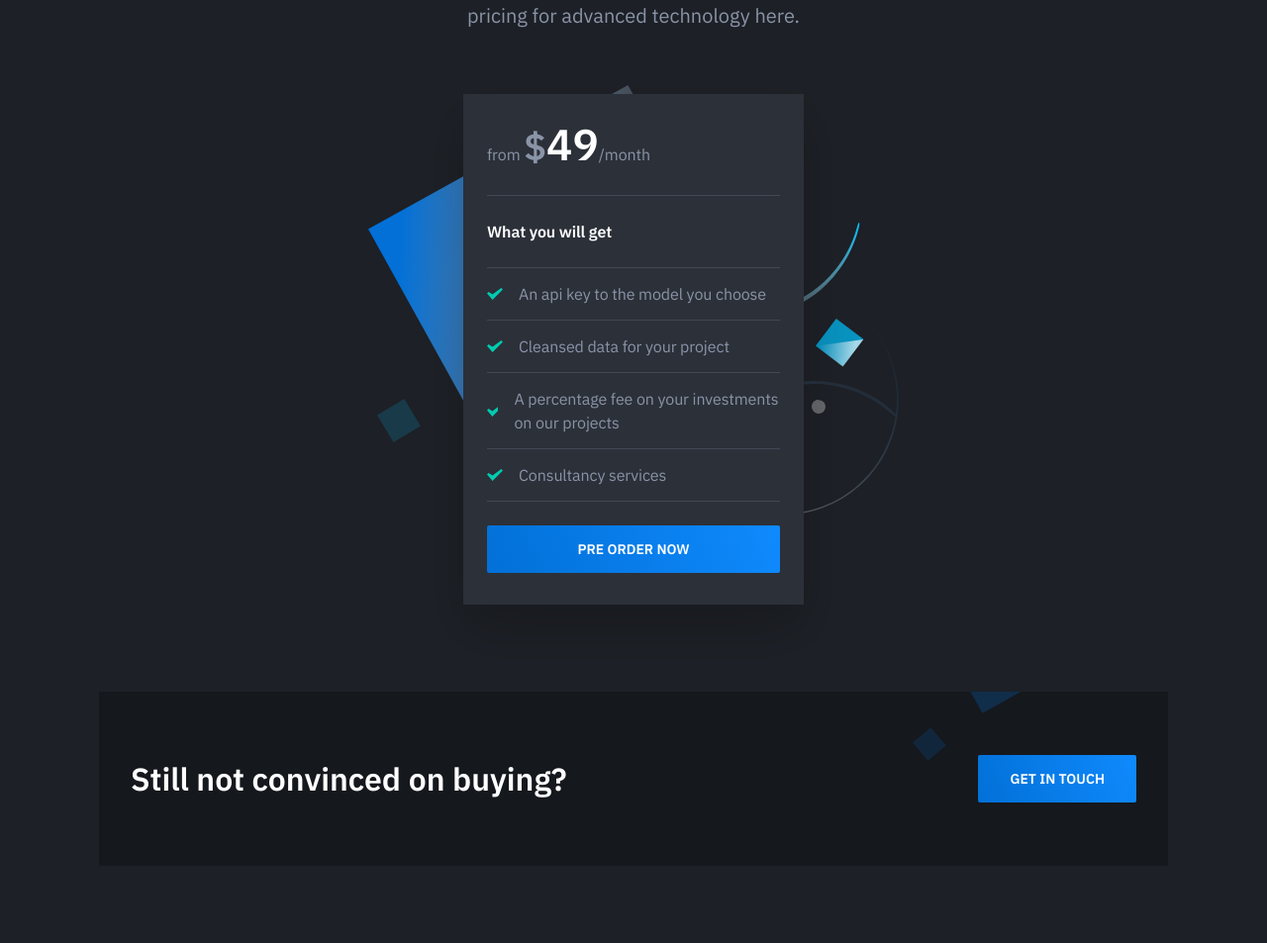
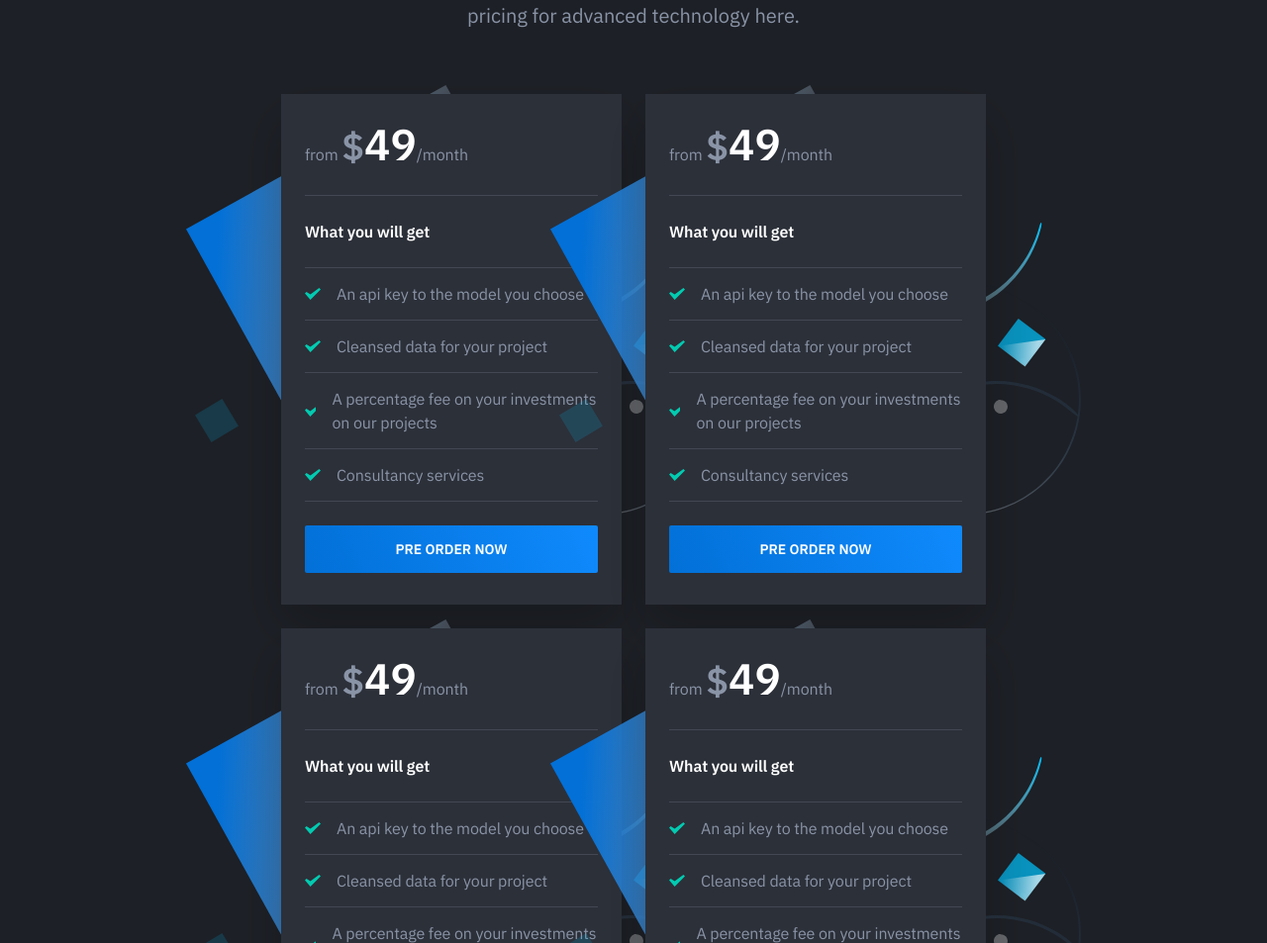
Before and after one commit to sapienscube/sapienscube.github.io, a plain HTML site: page index.html in a window 1280 px wide. Shown: the part 1673-2626 px from the top of the page at 99% size. Drawn offline with nearby package versions, Linux system fonts and the light colour scheme.

Commit message:
Add more pricing forms

```diff
--- a/index.html
+++ b/index.html
@@ -287,6 +287,195 @@
 											>
 										</div>
 									</div>
+								</div>								<div class="pricing-table">
+									<div
+										class="pricing-table-inner is-revealing"
+									>
+										<div class="pricing-table-main">
+											<div
+												class="pricing-table-header pb-24"
+											>
+												<div
+													class="pricing-table-price"
+                                                >
+                                                    <span class="text-xs">
+                                                        from
+                                                    </span>
+													<span
+														class="pricing-table-price-currency h2"
+														>$</span
+													><span
+														class="pricing-table-price-amount h1"
+														>49</span
+													><span class="text-xs"
+														>/month</span
+													>
+												</div>
+											</div>
+											<div
+												class="pricing-table-features-title text-xs pt-24 pb-24"
+											>
+												What you will get
+											</div>
+											<ul
+												class="pricing-table-features list-reset text-xs"
+											>
+												<li>
+													<span
+														>An api key to the model you choose</span
+													>
+												</li>
+												<li>
+													<span
+														>Cleansed data for your project</span
+													>
+												</li>
+												<li>
+													<span
+														>A percentage fee on your investments on our projects</span
+													>
+												</li>
+												<li>
+													<span
+														>Consultancy services</span
+													>
+												</li>
+											</ul>
+										</div>
+										<div class="pricing-table-cta mb-8">
+											<a
+												class="button button-primary button-shadow button-block"
+												href="#"
+												>Pre order now</a
+											>
+										</div>
+									</div>
+								</div>								<div class="pricing-table">
+									<div
+										class="pricing-table-inner is-revealing"
+									>
+										<div class="pricing-table-main">
+											<div
+												class="pricing-table-header pb-24"
+											>
+												<div
+													class="pricing-table-price"
+                                                >
+                                                    <span class="text-xs">
+                                                        from
+                                                    </span>
+													<span
+														class="pricing-table-price-currency h2"
+														>$</span
+													><span
+														class="pricing-table-price-amount h1"
+														>49</span
+													><span class="text-xs"
+														>/month</span
+													>
+												</div>
+											</div>
+											<div
+												class="pricing-table-features-title text-xs pt-24 pb-24"
+											>
+												What you will get
+											</div>
+											<ul
+												class="pricing-table-features list-reset text-xs"
+											>
+												<li>
+													<span
+														>An api key to the model you choose</span
+													>
+												</li>
+												<li>
+													<span
+														>Cleansed data for your project</span
+													>
+												</li>
+												<li>
+													<span
+														>A percentage fee on your investments on our projects</span
+													>
+												</li>
+												<li>
+													<span
+														>Consultancy services</span
+													>
+												</li>
+											</ul>
+										</div>
+										<div class="pricing-table-cta mb-8">
+											<a
+												class="button button-primary button-shadow button-block"
+												href="#"
+												>Pre order now</a
+											>
+										</div>
+									</div>
+								</div>								<div class="pricing-table">
+									<div
+										class="pricing-table-inner is-revealing"
+									>
+										<div class="pricing-table-main">
+											<div
+												class="pricing-table-header pb-24"
+											>
+												<div
+													class="pricing-table-price"
+                                                >
+                                                    <span class="text-xs">
+                                                        from
+                                                    </span>
+													<span
+														class="pricing-table-price-currency h2"
+														>$</span
+													><span
+														class="pricing-table-price-amount h1"
+														>49</span
+													><span class="text-xs"
+														>/month</span
+													>
+												</div>
+											</div>
+											<div
+												class="pricing-table-features-title text-xs pt-24 pb-24"
+											>
+												What you will get
+											</div>
+											<ul
+												class="pricing-table-features list-reset text-xs"
+											>
+												<li>
+													<span
+														>An api key to the model you choose</span
+													>
+												</li>
+												<li>
+													<span
+														>Cleansed data for your project</span
+													>
+												</li>
+												<li>
+													<span
+														>A percentage fee on your investments on our projects</span
+													>
+												</li>
+												<li>
+													<span
+														>Consultancy services</span
+													>
+												</li>
+											</ul>
+										</div>
+										<div class="pricing-table-cta mb-8">
+											<a
+												class="button button-primary button-shadow button-block"
+												href="#"
+												>Pre order now</a
+											>
+										</div>
+									</div>
 								</div>
 							</div>
 						</div>
```
